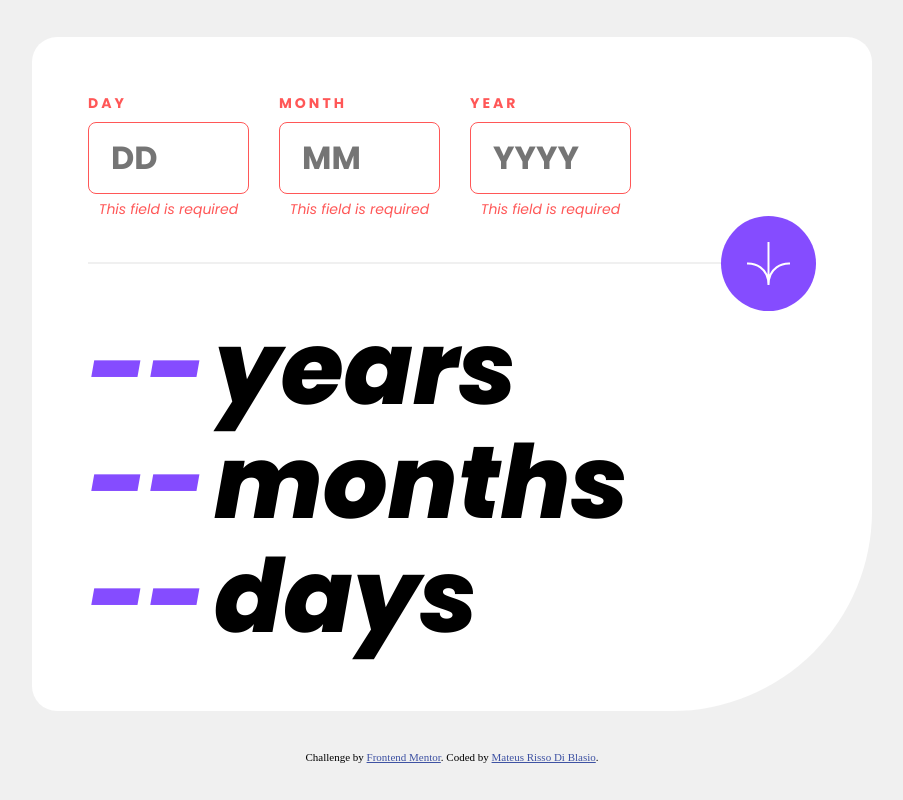
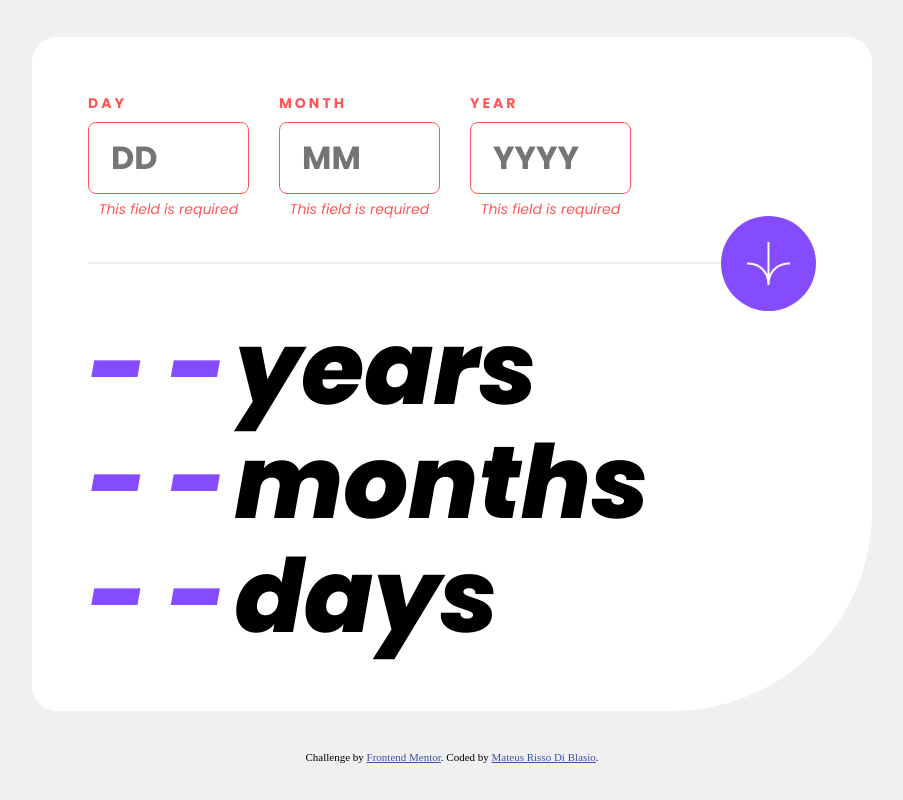
Before and after one commit to MateusRissoDiBlasio/age-calculator-app, a plain HTML site: page index.html in a window 1280 px wide. Both pictures are taken after a click on the element 956 px from the left and 253 px from the top of the page. Shown: the whole page, without its empty margins (188-1091 px from the left). Drawn offline with Linux system fonts and the light colour scheme.

Commit message:
results calculations and display

```diff
--- a/index.js
+++ b/index.js
@@ -1,6 +1,7 @@
 const actualDate = new Date();
 
 var actualDayOfMonth = actualDate.getDate();
+var actualDayOfMonth = 2;
 var actualMonth = actualDate.getMonth();
 var actualYear = actualDate.getFullYear();
 
@@ -128,7 +129,7 @@ document.getElementById("submitt").onclick = function getDateOfBirth(){
 
         }
 
-        if (day === 31 && thirtyDaysMonth.includes(month) || ((day > 28 && day <= 31) && month === 2)){
+        if (day === 31 && thirtyDaysMonth.includes(month) || ((day > 28 && day <= 31) && month === 2) || ((day >= actualDayOfMonth) && (month >= actualMonth) && (year === actualYear)) || ((month > actualMonth) && (year === actualYear))){
             const day = document.getElementById("day");
             day.classList.add("error");
             const month = document.getElementById("month");
@@ -146,15 +147,15 @@ document.getElementById("submitt").onclick = function getDateOfBirth(){
             dayErrorMsg.innerHTML = "Must be a valid date";
         }
 
-        if ((day === 0 || (day < 1 || day > 31)) || (month === 0 || (month < 1 || month > 12)) || (year === 0 || (year < 1900 || year > actualYear)) || (day === 31 && thirtyDaysMonth.includes(month) || ((day > 28 && day <= 31) && month === 2))){
+        if ((day === 0 || (day < 1 || day > 31)) || (month === 0 || (month < 1 || month > 12)) || (year === 0 || (year < 1900 || year > actualYear)) || (day === 31 && thirtyDaysMonth.includes(month) || ((day > 28 && day <= 31) && month === 2) || ((day >= actualDayOfMonth) && (month >= actualMonth) && (year === actualYear)) || ((month > actualMonth) && (year === actualYear)))){
 
             isValid = false;
 
-            var yearsOutput = document.getElementById("yearsOutput").innerHTML = "--";
+            var yearsOutput = document.getElementById("yearsOutput").innerHTML = "- -";
 
-            var monthsOutput = document.getElementById("monthsOutput").innerHTML = "--";
+            var monthsOutput = document.getElementById("monthsOutput").innerHTML = "- -";
 
-            var daysOutput = document.getElementById("daysOutput").innerHTML = "--";
+            var daysOutput = document.getElementById("daysOutput").innerHTML = "- -";
 
         }else{
             isValid = true;
```
Also changed, not shown: index.html (+3 -3 lines).
